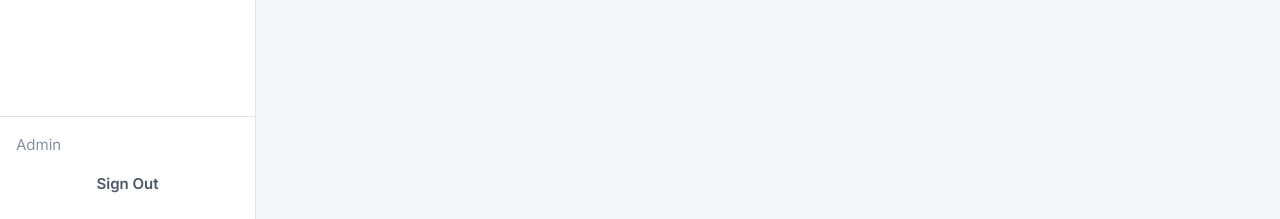
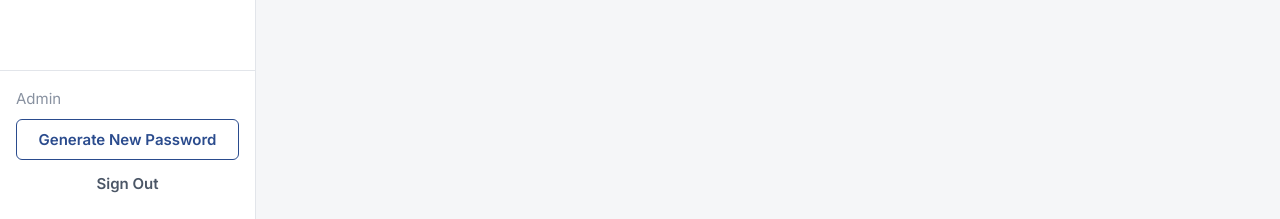
Before and after one commit to digitalgalaxy200-VibeC/Schoolaid, a Next.js app: page /school-admin/assessment in a window 1280 px wide. Shown: the part 581-800 px from the top of the page. Built offline with nearby package versions, Linux system fonts and the light colour scheme; no server answers.

Commit message:
Add Generate New Password self-service button to School Admin layout

```diff
--- a/src/app/school-admin/layout.tsx
+++ b/src/app/school-admin/layout.tsx
@@ -26,6 +26,7 @@ export default function SchoolAdminLayout({
   const [email, setEmail] = useState("");
   const [impersonated, setImpersonated] = useState(false);
   const [exiting, setExiting] = useState(false);
+  const [newPassword, setNewPassword] = useState("");
 
   useEffect(() => {
     fetch("/api/auth/me")
@@ -36,6 +37,12 @@ export default function SchoolAdminLayout({
       })
       .catch(() => {});
   }, []);
+
+  const handleGeneratePassword = async () => {
+    const r = await fetch("/api/auth/change-password", { method: "POST" });
+    const d = await r.json();
+    if (d.password) setNewPassword(d.password);
+  };
 
   const signOut = async () => {
     await fetch("/api/auth/logout", { method: "POST" });
@@ -90,11 +97,30 @@ export default function SchoolAdminLayout({
             <p className="text-caption text-text-muted truncate">
               {email || "Admin"}
             </p>
+            {newPassword ? (
+              <div className="mt-2 p-2 bg-warning-bg border border-warning rounded-sm">
+                <p className="text-caption font-bold text-warning">
+                  New Password:
+                </p>
+                <p className="text-caption font-mono text-warning">
+                  {newPassword}
+                </p>
+              </div>
+            ) : (
+              <Button
+                variant="secondary"
+                size="sm"
+                onClick={handleGeneratePassword}
+                className="mt-2 w-full text-caption"
+              >
+                Generate New Password
+              </Button>
+            )}
             <Button
               variant="ghost"
               size="sm"
               onClick={signOut}
-            className="mt-2 w-full"
+              className="mt-1 w-full"
             >
               Sign Out
             </Button>
```
Lines whose indentation alone changed are shown as unchanged.
